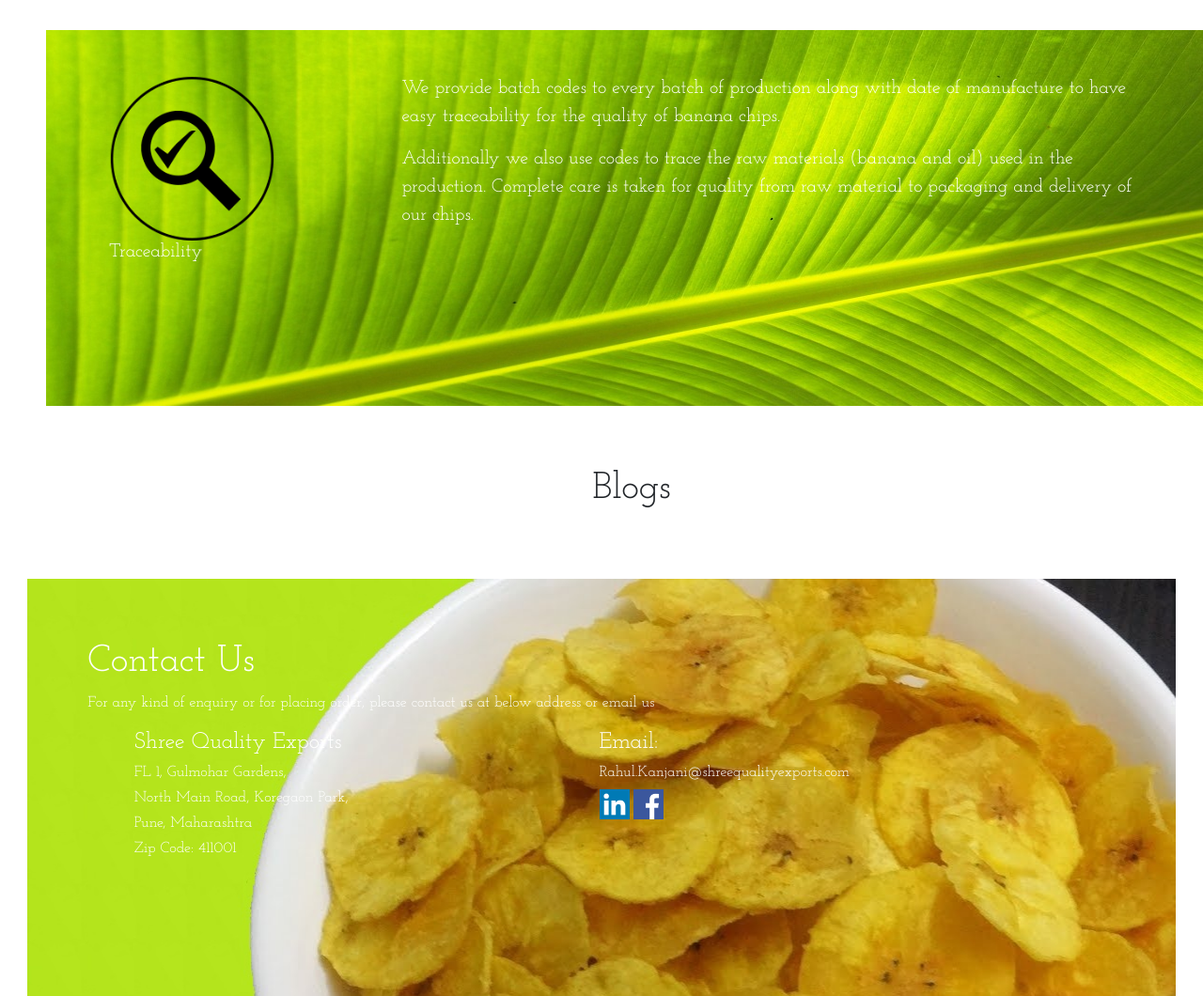
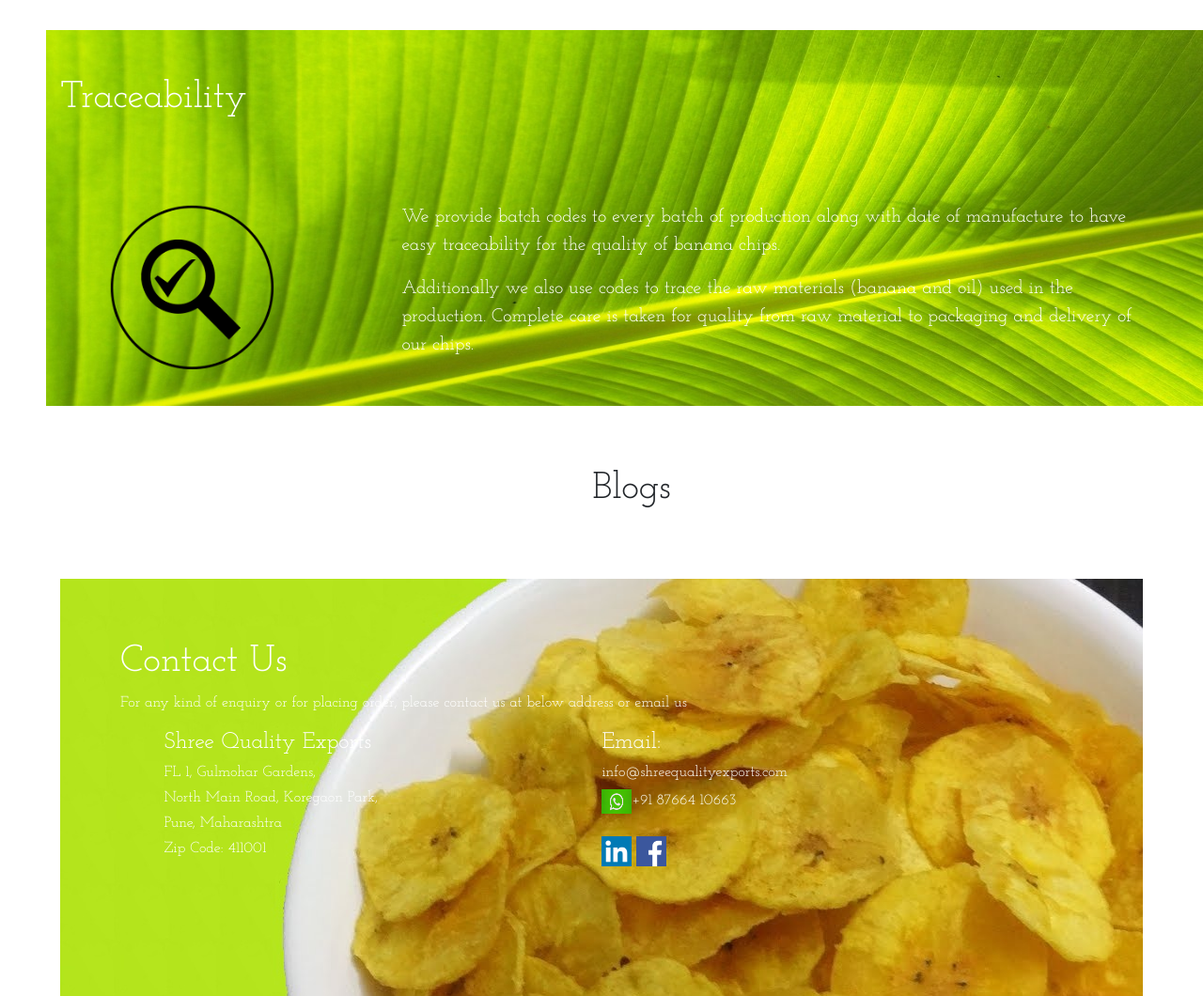
Before and after one commit to DRJ28/DRJ28.github.io, a plain HTML site: page index.html in a window 1280 px wide. Shown: the part 3675-4735 px from the top of the page at 94% size. Drawn offline with nearby package versions, Linux system fonts and the light colour scheme; a script that the page names is missing.

Commit message:
whats app

```diff
--- a/index.html
+++ b/index.html
@@ -177,9 +177,12 @@
                 </div>
 
                 <div class="row justify-content-around traceContent margin-top-2em">
+                    <div class="col-12 posi_top_3em">
+                        <h1>Traceability</h1>
+                    </div>
                     <div class="col-2 posi_top_3em">
                         <img src="./images/traceability.png" alt="packaging" title="Banana chips traceability">
-                        <h5>Traceability</h5>
+                        <!-- <h5>Traceability</h5> -->
                     </div>
                     <div class="col-8 posi_top_3em">
                         <p>
@@ -218,7 +221,12 @@
     	            	</div>
     	            	<div class="col-xl-6 col-lg-6 col-md-10 col-sm-10 contactusSocial">
     	            		<h4>Email: </h4>
-    	            		<h6>Rahul.Kanjani@shreequalityexports.com</h6>
+    	            		<a href="mailto:info@shreequalityexports.com" target="_top" style="color: #fff"><h6>info@shreequalityexports.com</h6></a>
+                            <a href="tel:+918766410663" style="color: #fff">
+                                <img src="./images/whatsapp.png" alt="Whatsapp" title="Whatsapp">+91 87664 10663
+                            </a>
+                            <br>
+                            <br>
                             <a href="https://www.linkedin.com/company/13612275/" target="_blank">
                                 <img src="./images/link.png" alt="linkedIn" title="linkedIn">
                             </a>
```
Also changed, not shown: images/whatsapp.png (added).
